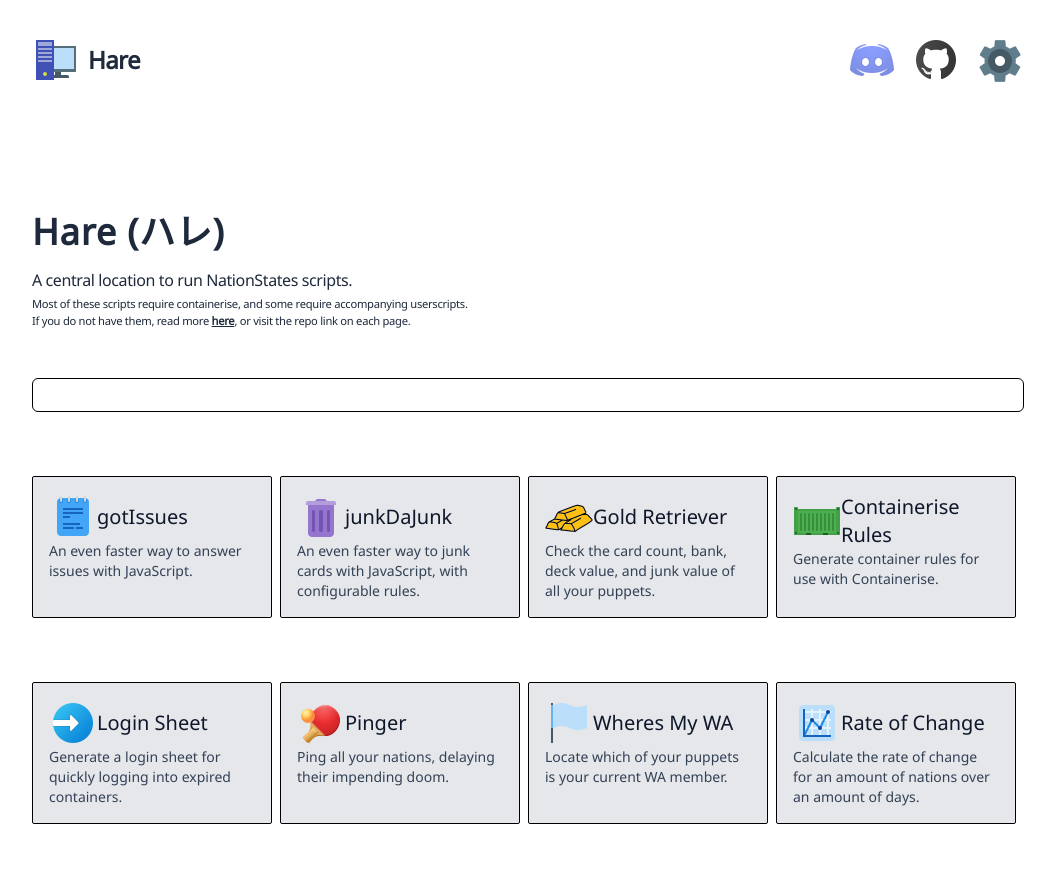
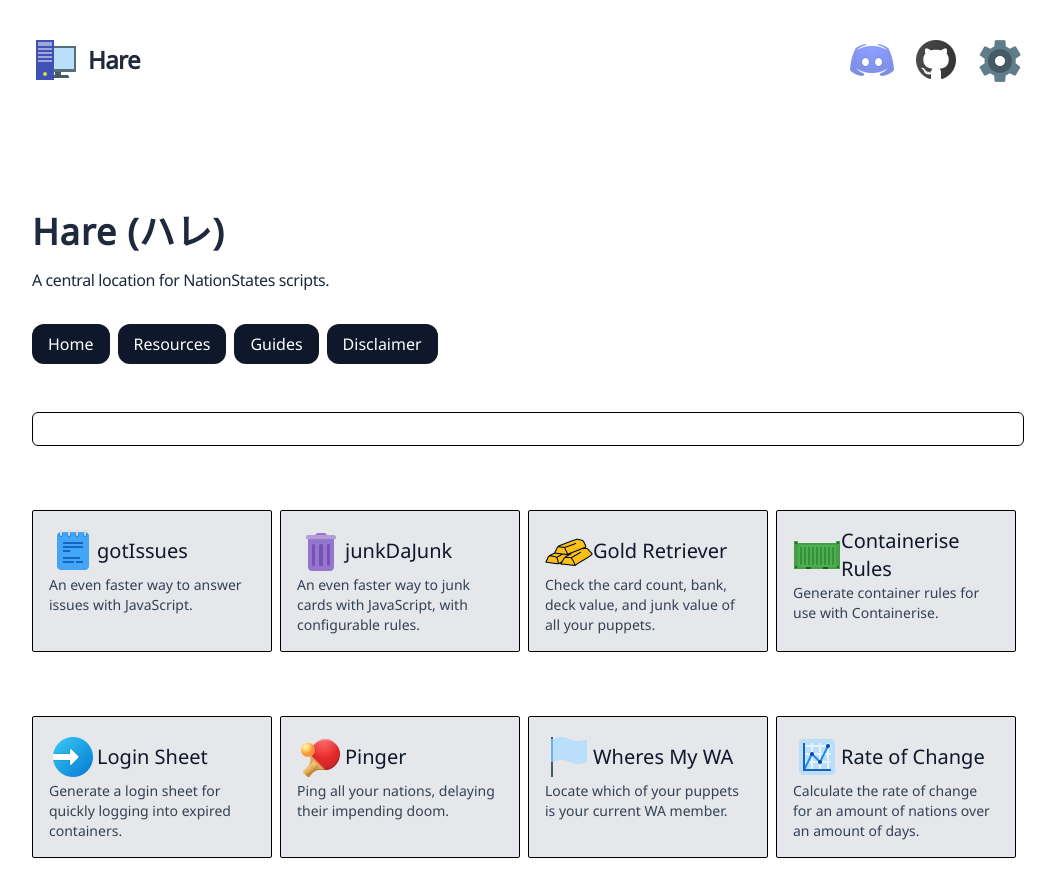
Before and after one commit to Kractero/hare, a SvelteKit app: page / in a window 1280 px wide. Shown: the top 886 px of the page, without its empty margins (112-1167 px from the left). Built offline with nearby package versions, Linux system fonts and the light colour scheme.

Commit message:
cr merge: adjust layout and components

```diff
--- a/src/lib/component/Linkbar.svelte
+++ b/src/lib/component/Linkbar.svelte
@@ -1,7 +1,5 @@
 <script>
-
 	import { base } from "$app/paths";
-
 </script>
 <div class="flex-1 flex items-center flex-wrap gap-2 mt-8">
     <a
@@ -9,6 +7,12 @@
         class="px-4 py-2 bg-herobuttons hover:bg-herobuttonshover text-buttons font-extralight rounded-xl"
     >
         Home
+    </a>
+    <a
+        href={`${base}/resources`}
+        class="px-4 py-2 bg-herobuttons hover:bg-herobuttonshover text-buttons font-extralight rounded-xl"
+    >
+        Resources
     </a>
     <a
         href={`${base}/guides`}
--- /dev/null
+++ b/src/routes/(cards-resources)/+layout.svelte
@@ -0,0 +1,12 @@
+<script>
+
+	import Linkbar from "$lib/component/Linkbar.svelte";
+
+</script>
+<div class="lg:w-[1024px] md:max-w-5xl mb-12">
+    <h1 class="text-textprimary font-bold tracking-wide text-4xl mb-4">Hare (ハレ)</h1>
+    <p class="font-extralight tracking-tight mb-1">A central location for NationStates scripts.</p>
+    <Linkbar />
+</div>
+
+<slot />
--- a/src/routes/disclaimer/+page.svelte
+++ b/src/routes/(cards-resources)/disclaimer/+page.svelte
@@ -1,3 +1,11 @@
+<script>
+
+	import Head from "$lib/component/Head.svelte";
+
+</script>
+
+<Head title={`Hare - Disclaimer`} description="Important disclaimer." />
+
 <div class="max-w-lg lg:max-w-5xl flex flex-col gap-4">
 	<p>TL;DR: READ THIS, read the rules ask for help if you need help understanding scripts,</p>
 
--- a/src/routes/guides/+page.server.ts
+++ b/src/routes/(cards-resources)/guides/+page.server.ts
@@ -1,4 +1,4 @@
-import { posts } from '../../lib/server/posts';
+import { posts } from '$lib/server/posts';
 import type { PageServerLoad } from './$types';
 
 export const load: PageServerLoad = async ({ params }) => {
--- a/src/routes/guides/[slug]/+page.server.ts
+++ b/src/routes/(cards-resources)/guides/[slug]/+page.server.ts
@@ -1,4 +1,4 @@
-import { posts } from '../../../lib/server/posts';
+import { posts } from '$lib/server/posts';
 import { error } from '@sveltejs/kit';
 import type { PageServerLoad } from './$types';
 
--- a/src/routes/guides/[slug]/+page.svelte
+++ b/src/routes/(cards-resources)/guides/[slug]/+page.svelte
@@ -1,8 +1,11 @@
 <script lang="ts">
+	import Head from '$lib/component/Head.svelte';
 	import type { PageData } from './$types';
 
 	export let data: PageData;
 </script>
+
+<Head title={`Hare - Guides | ${data.post.title}`} description={data.post.description} />
 
 <div>
 	<article class="prose prose-stone dark:prose-invert max-w-lg md:max-w-3xl lg:max-w-5xl p-4 mb-24">
--- a/src/routes/guides/[slug]/+page.ts
+++ b/src/routes/(cards-resources)/guides/[slug]/+page.ts
@@ -1,7 +1,7 @@
 import type { PageLoad } from './$types';
 
 export const load: PageLoad = async ({ data }) => {
-    const component = await import(`../../../lib/posts/${data.post.slug}.md`);
+    const component = await import(`../../../../lib/posts/${data.post.slug}.md`);
 
     return {
         post: data.post,
--- a/src/routes/resources/+page.svelte
+++ b/src/routes/(cards-resources)/resources/+page.svelte
@@ -4,6 +4,7 @@
 	import { filter, searchAuthor } from '$lib/store';
 	import { projects } from '$lib/data/projects';
 	import { onMount } from 'svelte';
+	import Head from "$lib/component/Head.svelte";
 	let searchTerm = '';
 	onMount(() => {
 		const observer = new IntersectionObserver((entries) => {
@@ -19,6 +20,8 @@
 		posts.forEach((post) => observer.observe(post));
 	});
 </script>
+
+<Head title={"Hare - Resources"} description={"Searchable hub of NationStates tools, utilies, and scripts."} />
 
 <p class="text-3xl font-bold mb-4">Search</p>
 <input class="w-full h-10 rounded-md max-w-lg lg:max-w-5xl p-4 mb-8 border border-black dark:border-none text-black" bind:value={searchTerm} />
--- a/src/routes/+page.svelte
+++ b/src/routes/+page.svelte
@@ -1,7 +1,7 @@
 <script>
-	import { tools } from '$lib/tools';
-	import Tool from '$lib/component/Tool.svelte';
 	import Head from '$lib/component/Head.svelte';
+	import Tools from '$lib/component/Tools.svelte';
+	import Linkbar from '$lib/component/Linkbar.svelte';
 	let searchTerm = '';
 </script>
 
@@ -9,29 +9,8 @@
 
 <div class="lg:w-[1024px] md:max-w-5xl mb-12">
 	<h1 class="text-textprimary font-bold tracking-wide text-4xl mb-4">Hare (ハレ)</h1>
-	<p class="font-extralight tracking-tight mb-1">A central location to run NationStates scripts.</p>
-	<p class="font-extralight tracking-tight text-[0.7rem]">Most of these scripts require containerise, and some require accompanying userscripts.</p>
-	<p class="font-extralight tracking-tight text-[0.7rem]">If you do not have them, read more
-		<a class="underline font-bold" href="https://kractero.github.io/cards-resources/guides/prereqs" rel="noreferrer noopener" target="_blank">here</a>, or
-		visit the repo link on each page.
-	</p>
+	<p class="font-extralight tracking-tight mb-1">A central location for NationStates scripts.</p>
+	<Linkbar />
 </div>
 
-<input
-	bind:value={searchTerm}
-	class="text-black p-1 w-auto rounded-md border border-black dark:border-none"
-/>
-
-<div class="grid grid-cols-1 sm:grid-cols-2 md:grid-cols-3 lg:grid-cols-4">
-	{#each tools.filter((project) => {
-		if (searchTerm) {
-			return project.description.toLowerCase().includes(searchTerm.toLowerCase()) || project.name
-					.toLowerCase()
-					.includes(searchTerm.toLowerCase());
-		} else {
-			return project;
-		}
-	}) as tool}
-		<Tool slug={tool.slug} tool={tool.name} description={tool.description} />
-	{/each}
-</div>
+<Tools bind:searchTerm={searchTerm} />
--- a/src/routes/tools/+page.svelte
+++ /dev/null
@@ -1,10 +0,0 @@
-<script>
-	import Head from '$lib/component/Head.svelte';
-	import Tools from '$lib/component/Tools.svelte';
-	let searchTerm = '';
-</script>
-
-<Head title={"Hare"} description={"Browser-ready tools with Hare."} />
-<div class="lg:w-[1024px] md:max-w-5xl mb-12">
-<Tools bind:searchTerm={searchTerm} />
-</div>
```
Also changed, not shown: src/routes/(cards-resources)/guides/+page.svelte (renamed from src/routes/guides/+page.svelte).
